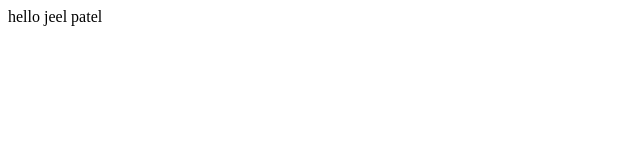
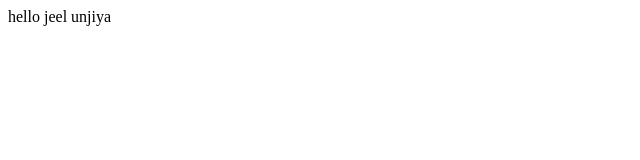
Before and after one commit to jeeluniya775/demo-file, a plain HTML site: page index.html in a window 1280 px wide. Shown: the full height of the page, 0-640 px from the left. Drawn offline with Linux system fonts and the light colour scheme.

Commit message:
change name

```diff
--- a/index.html
+++ b/index.html
@@ -1 +1 @@
-<p>hello jeel patel</p>
+<p>hello jeel unjiya</p>
```
Also changed, not shown: 1 other file.
